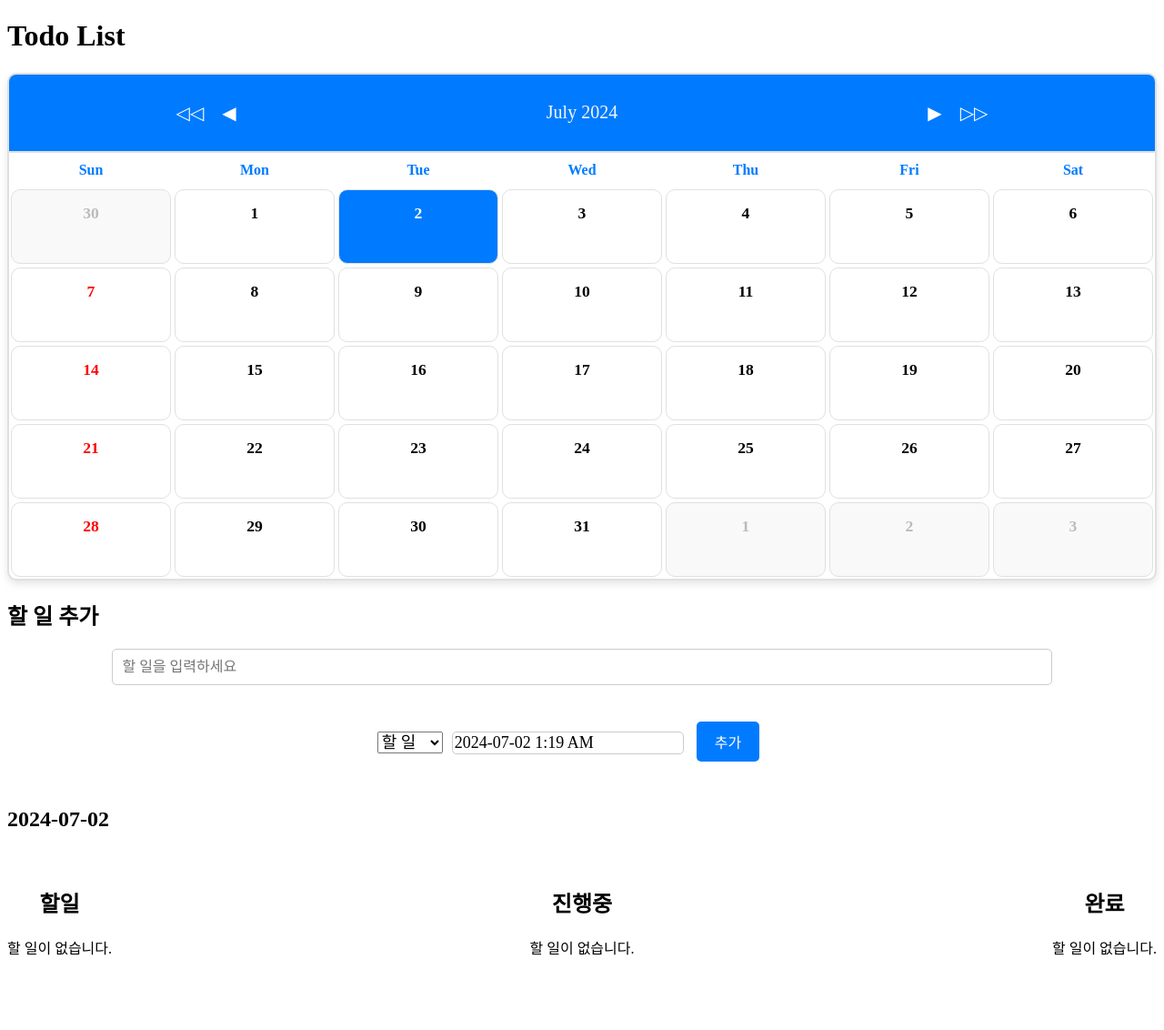
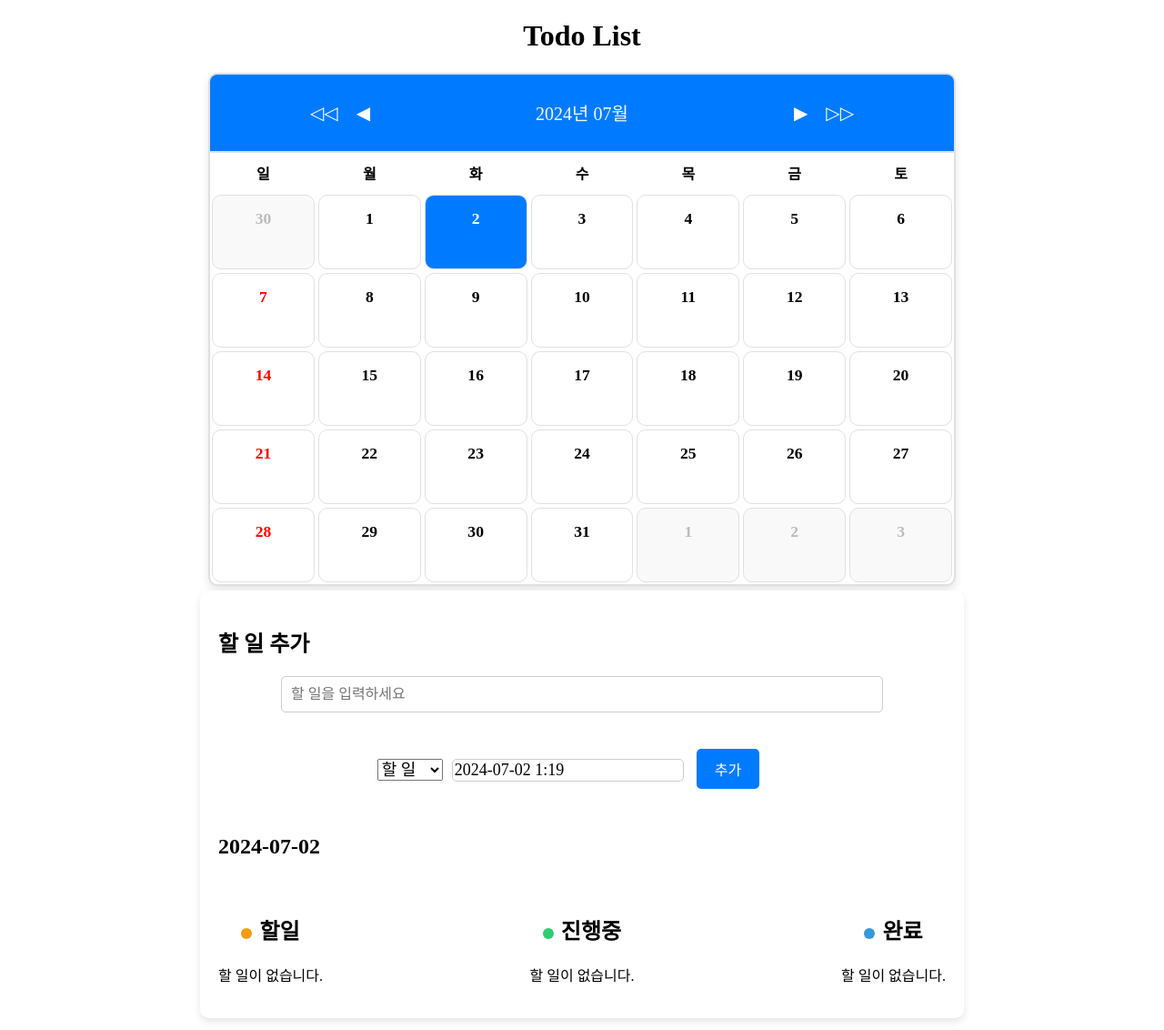
Before and after one commit to Y-J-KIM/Calendar, a React (Vite) app: page / in a window 1280 px wide. Shown: the whole page at 91% size. Before the commit the page ends 1077 px from the top, so only its background shows below. Built offline with nearby package versions, Linux system fonts and the light colour scheme; a web font is replaced by a local one.

Commit message:
투두리스트 텍스트 색 추가/ 캘린더 크기 조절

```diff
--- a/src/App.css
+++ b/src/App.css
@@ -10,6 +10,27 @@
   font-family: "WavvePADO-Regular";
 }
 
+.title {
+  display: flex;
+  justify-content: center;
+}
+
+.todo-container {
+  display: flex;
+  justify-content: center;
+  align-items: center;
+  height: 60vh; /* Viewport height */
+}
+
+.app-content {
+  width: 818px; /* Adjust the width as needed */
+  max-width: 800px; /* Optional: maximum width */
+  background-color: #fff;
+  padding: 20px;
+  box-shadow: 0 4px 8px rgba(0, 0, 0, 0.1);
+  border-radius: 10px;
+}
+
 .todo-list-container {
   margin-top: 20px;
   width: 100%;
@@ -19,3 +40,10 @@
   margin-bottom: 20px;
   text-align: center;
 }
+
+.calendar-container {
+  display: flex;
+  justify-content: center;
+  align-items: center;
+  width: 100%;
+}
--- a/src/App.jsx
+++ b/src/App.jsx
@@ -36,7 +36,7 @@ function App() {
 
   return (
     <div className="app">
-      <h1>Todo List</h1>
+      <h1 className="title">Todo List</h1>
       <div className="calendar-container">
         <Calendar
           selectedDate={selectedDate}
@@ -45,6 +45,7 @@ function App() {
         />
       </div>
       <div className="todo-container">
+        <div className="app-content">
           <div className="add-todo-container">
             <h2>할 일 추가</h2>
             <AddTodo onAddTodo={handleAddTodo} />
@@ -58,6 +59,7 @@ function App() {
           </div>
         </div>
       </div>
+    </div>
   );
 }
 
--- a/src/components/AddTodo.jsx
+++ b/src/components/AddTodo.jsx
@@ -3,6 +3,8 @@ import { useState } from "react";
 import DatePicker from "react-datepicker";
 import "react-datepicker/dist/react-datepicker.css";
 import "./AddTodo.css";
+
+import { ko } from "date-fns/locale";
 
 const AddTodo = ({ onAddTodo }) => {
   const [input, setInput] = useState("");
@@ -59,16 +61,19 @@ const AddTodo = ({ onAddTodo }) => {
           <option value="done">완료</option>
         </select>
         <DatePicker
+          locale={ko}
           selected={selectedDate}
           onChange={handleDateChange}
           showTimeSelect
-          timeFormat="HH:mm"
+          //timeFormat="HH:mm"
           timeIntervals={15}
           timeCaption="시간"
-          dateFormat="YYYY-MM-dd h:mm aa"
+          dateFormat="YYYY-MM-dd h:mm"
           className="datepicker"
           popperPlacement="bottom"
-          placeholderText="시간을 선택해주세요"
+          showYearDropdown
+          scrollableYearDropdown
+          yearDropdownItemNumber={100}
         />
 
         <button type="submit" className="add-button">
--- a/src/components/Calendar.css
+++ b/src/components/Calendar.css
@@ -1,4 +1,5 @@
 .calendar {
+  width: 818px;
   max-width: 100%;
   margin: 0 auto;
   border: 2px solid #e0e0e0;
@@ -50,7 +51,7 @@
 
 .days .col {
   font-weight: bold;
-  color: #007bff;
+  color: #000000;
 }
 
 .cell {
@@ -91,15 +92,25 @@
   position: absolute;
   bottom: 5px;
   right: 5px;
+  display: flex;
+  justify-content: center;
+  align-items: center;
+  margin-top: auto;
 }
+
+/* .todo-item {
+  width: 8px;
+  height: 8px;
+  border-radius: 50%;
+  display: inline-block;
+  margin-left: 2px;
+} */
 
 .dot {
   width: 8px;
   height: 8px;
-  background-color: #f7dd4c;
   border-radius: 50%;
-  display: inline-block;
-  margin-left: 2px;
+  margin: 2px;
 }
 
 .sunday {
--- a/src/components/Calendar.jsx
+++ b/src/components/Calendar.jsx
@@ -19,7 +19,7 @@ import "./Calendar.css";
 
 const Calendar = ({ selectedDate, onDateChange, todos }) => {
   const renderHeader = () => {
-    const dateFormat = "MMMM yyyy";
+    const dateFormat = "yyyy년 MM월";
     return (
       <div className="header row flex-middle">
         <div className="col col-start">
@@ -46,14 +46,15 @@ const Calendar = ({ selectedDate, onDateChange, todos }) => {
   };
 
   const renderDays = () => {
-    const dateFormat = "EEE";
+    //const dateFormat = "EEE";
     const days = [];
-    let startDate = startOfWeek(selectedDate);
+    const weekdays = ["일", "월", "화", "수", "목", "금", "토"];
+    //let startDate = startOfWeek(selectedDate);
 
     for (let i = 0; i < 7; i++) {
       days.push(
         <div className={`col col-center ${i === 0 ? "sunday" : ""}`} key={i}>
-          {format(addDays(startDate, i), dateFormat)}
+          {weekdays[i]}
         </div>
       );
     }
@@ -113,12 +114,18 @@ const Calendar = ({ selectedDate, onDateChange, todos }) => {
       (todo) => format(new Date(todo.time), "yyyy-MM-dd") === formattedDate
     );
 
+    const statusOrder = { todo: 1, doing: 2, done: 3 };
+
+    const sortedTodosForDate = todosForDate.sort(
+      (a, b) => statusOrder[a.status] - statusOrder[b.status]
+    );
+
     return (
       <>
-        {todosForDate.map((todo, index) => (
+        {sortedTodosForDate.map((todo, index) => (
           <div
             key={index}
-            className="todo-item"
+            className="dot"
             style={{ backgroundColor: getTodoColor(todo.status) }}
           ></div>
         ))}
@@ -129,13 +136,11 @@ const Calendar = ({ selectedDate, onDateChange, todos }) => {
   const getTodoColor = (status) => {
     switch (status) {
       case "todo":
-        return "#f7dd4c";
+        return "#f39c12";
       case "doing":
-        return "#4caf50";
+        return "#2ecc71";
       case "done":
-        return "#ff4d4d";
-      default:
-        return "#000";
+        return "#3498db";
     }
   };
 
@@ -156,10 +161,12 @@ const Calendar = ({ selectedDate, onDateChange, todos }) => {
   };
 
   return (
-    <div className="calendar">
-      {renderHeader()}
-      {renderDays()}
-      {renderCells()}
+    <div className="calendar_container">
+      <div className="calendar">
+        {renderHeader()}
+        {renderDays()}
+        {renderCells()}
+      </div>
     </div>
   );
 };
--- a/src/components/TodoList.css
+++ b/src/components/TodoList.css
@@ -4,21 +4,10 @@
   justify-content: space-between;
 }
 
-/* .todo-column {
-  flex: 1;
-  margin: 0 10px;
-}
-
 .todo-item {
   display: flex;
   justify-content: space-between;
-  align-items: center;
-  background-color: #f9f9f9;
-  margin-bottom: 10px;
-  padding: 10px;
-  border-radius: 5px;
-  box-shadow: 0 2px 4px rgba(0, 0, 0, 0.1);
-} */
+}
 
 .todo-text {
   flex-grow: 1;
@@ -28,9 +17,10 @@
   background-color: #ff4d4d;
   border: none;
   color: white;
-  padding: 5px 10px;
+  padding: 2px 6px;
   cursor: pointer;
   border-radius: 3px;
+  margin-left: 7px;
 }
 
 .delete-button:hover {
@@ -40,3 +30,23 @@
 .p1 {
   display: flex;
 }
+
+.color-block {
+  display: inline-block;
+  width: 12px;
+  height: 12px;
+  margin-right: 8px;
+  border-radius: 50%;
+}
+
+.color-block.todo {
+  background-color: #f39c12; /* 할일 색상 */
+}
+
+.color-block.done {
+  background-color: #3498db; /* 진행중 색상 */
+}
+
+.color-block.doing {
+  background-color: #2ecc71; /* 완료 색상 */
+}
--- a/src/components/TodoList.jsx
+++ b/src/components/TodoList.jsx
@@ -8,7 +8,9 @@ const TodoList = ({ todos, onDeleteTodo }) => {
   };
 
   const renderTodos = (status) => {
-    const filteredTodos = todos.filter((todo) => todo.status === status);
+    const filteredTodos = todos
+      .filter((todo) => todo.status === status)
+      .sort((a, b) => new Date(a.time) - new Date(b.time));
     return filteredTodos.length > 0 ? (
       filteredTodos.map((todo, index) => (
         <div className="todo-item" key={index}>
@@ -17,7 +19,7 @@ const TodoList = ({ todos, onDeleteTodo }) => {
             <strong>{todo.text}</strong>
           </div>
           <button onClick={() => handleDelete(todo)} className="delete-button">
-            삭제
+            x
           </button>
         </div>
       ))
@@ -29,15 +31,21 @@ const TodoList = ({ todos, onDeleteTodo }) => {
   return (
     <div className="todo-list-container">
       <div className="todo-column">
-        <h2>할일</h2>
+        <h2>
+          <span className="color-block todo"></span>할일
+        </h2>
         {renderTodos("todo")}
       </div>
       <div className="todo-column">
-        <h2>진행중</h2>
+        <h2>
+          <span className="color-block doing"></span>진행중
+        </h2>
         {renderTodos("doing")}
       </div>
       <div className="todo-column">
-        <h2>완료</h2>
+        <h2>
+          <span className="color-block done"></span>완료
+        </h2>
         {renderTodos("done")}
       </div>
     </div>
```
Lines whose indentation alone changed are shown as unchanged.
